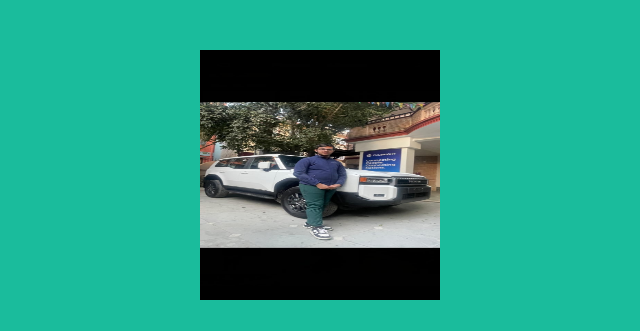
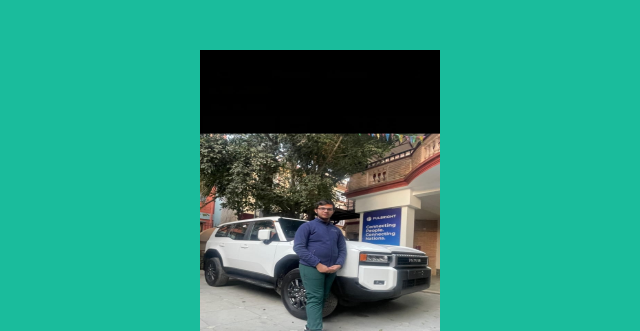
Before and after one commit to sagar-dhakal1/infowebsite, a plain HTML site: page index.html in a window 1280 px wide. Shown: the part 150-481 px from the top of the page, without its empty margins (320-960 px from the left). Drawn offline with nearby package versions, Linux system fonts and the light colour scheme; files that its build step writes are made by us from their sources; files whose address does not match are found by name.

Commit message:
Update index.html

```diff
--- a/index.html
+++ b/index.html
@@ -25,7 +25,7 @@
         <header class="masthead bg-primary text-white text-center">
             <div class="container d-flex align-items-center flex-column">
                 <!-- Masthead Avatar Image-->
-                <img class="masthead-avatar mb-5" src="car.jpg" alt="..." height="250" width="360"/>
+                <img class="masthead-avatar mb-5" src="car.jpg" alt="..." height="400" width="240"/>
                 <!-- Masthead Heading-->
                 <h1 class="masthead-heading text-uppercase mb-0">Sagar Dhakal</h1>
                 <!-- Masthead Subheading-->
```
